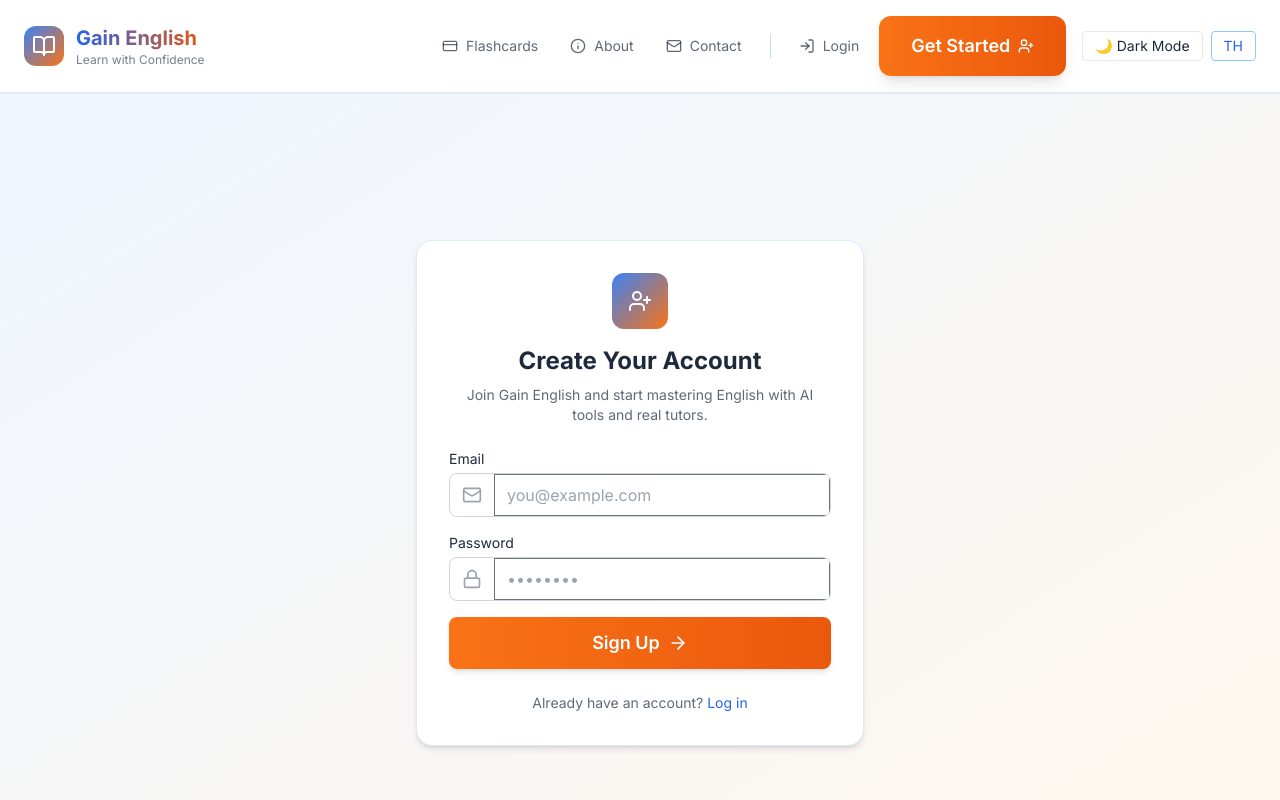
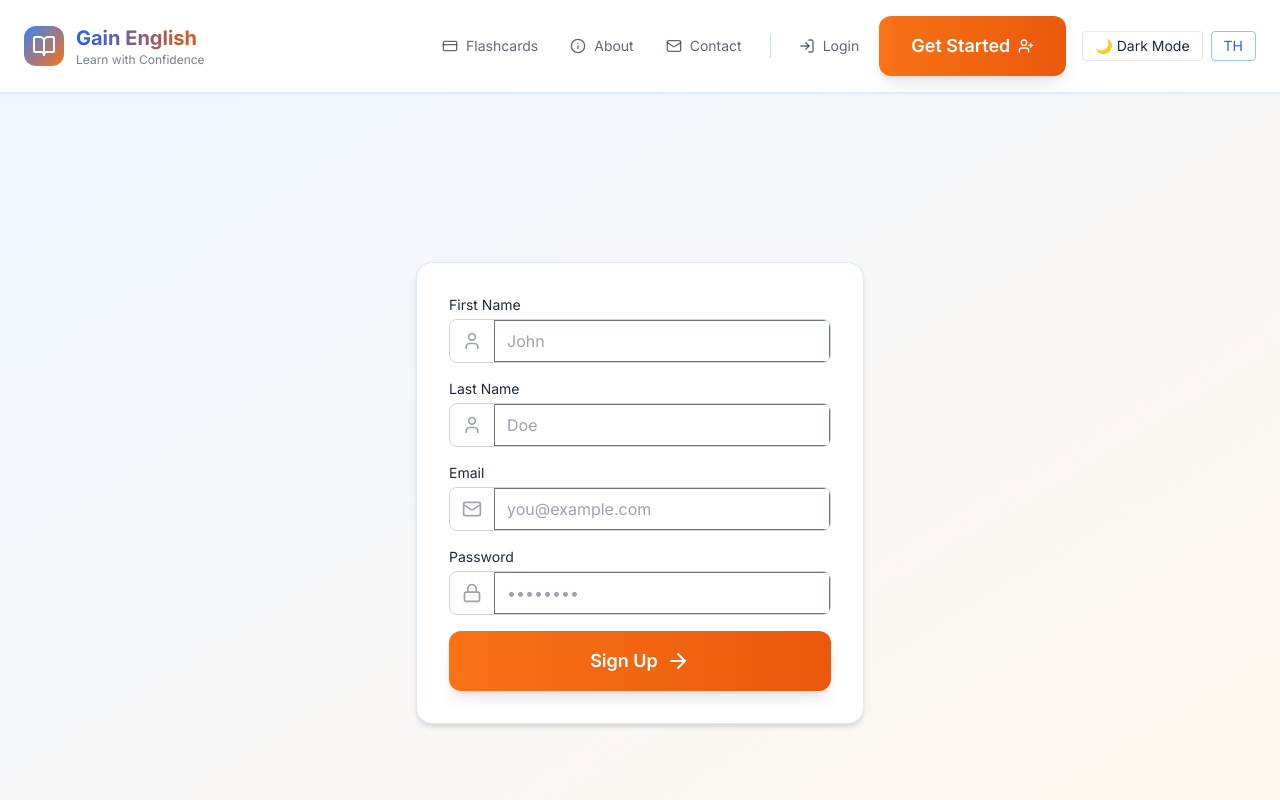
Before and after one commit to afk-bro/tiger-english, a React (Vite) app: page /register in a window 1280 px wide. Shown: the top 800 px of the page. Built offline with nearby package versions, Linux system fonts and the light colour scheme.

Commit message:
refactor(register): modularize form with FormInput and add first/last name fields

```diff
--- /dev/null
+++ b/src/components/ui/FormInput.tsx
@@ -0,0 +1,42 @@
+// src/components/ui/FormInput.tsx
+import type { ReactNode } from 'react';
+
+type FormInputProps = {
+  label: string;
+  icon: ReactNode;
+  type?: string;
+  value: string;
+  onChange: (val: string) => void;
+  placeholder?: string;
+  name?: string;
+};
+
+export default function FormInput({
+  label,
+  icon,
+  type = 'text',
+  value,
+  onChange,
+  placeholder = '',
+  name,
+}: FormInputProps) {
+  return (
+    <div>
+      <label className="text-sm font-medium block mb-1 text-text-light dark:text-text-dark">
+        {label}
+      </label>
+      <div className="flex items-center border border-gray-300 dark:border-gray-700 rounded-lg overflow-hidden bg-white dark:bg-base-dark">
+        <div className="px-3">{icon}</div>
+        <input
+          type={type}
+          name={name}
+          value={value}
+          onChange={(e) => onChange(e.target.value)}
+          className="w-full px-3 py-2 bg-transparent text-text-light dark:text-text-dark placeholder-gray-400 dark:placeholder-gray-500 focus:outline-none"
+          placeholder={placeholder}
+          required
+        />
+      </div>
+    </div>
+  );
+}
--- a/src/pages/Register.tsx
+++ b/src/pages/Register.tsx
@@ -1,10 +1,13 @@
-// src/pages/Register.tsx
 import { useState } from 'react';
+import { Link } from 'react-router-dom';
 import Layout from '../components/Layout';
-import { Link } from 'react-router-dom';
-import { UserPlus, Mail, Lock, ArrowRight } from 'lucide-react';
+import Button from '../components/ui/Button';
+import FormInput from '../components/ui/FormInput';
+import { Mail, Lock, User, ArrowRight } from 'lucide-react';
 
 export default function Register() {
+  const [firstName, setFirstName] = useState('');
+  const [lastName, setLastName] = useState('');
   const [email, setEmail] = useState('');
   const [password, setPassword] = useState('');
 
@@ -12,70 +15,50 @@ export default function Register() {
     <Layout>
       <section className="min-h-screen flex items-center justify-center bg-gradient-to-br from-primary-50 to-accent-50 dark:from-base-dark dark:to-primary-900/20 px-6 py-20">
         <div className="w-full max-w-md bg-white dark:bg-base-dark border border-primary-100 dark:border-primary-700/40 rounded-2xl shadow-md p-8 space-y-6">
-          <div className="text-center">
-            <div className="inline-flex items-center justify-center w-14 h-14 bg-gradient-to-br from-primary-500 to-accent-500 rounded-xl mb-4">
-              <UserPlus className="text-white w-6 h-6" />
-            </div>
-            <h2 className="text-2xl font-bold text-text-light dark:text-text-dark">Create Your Account</h2>
-            <p className="text-sm text-text-light/70 dark:text-text-dark/70 mt-2">
-              Join Gain English and start mastering English with AI tools and real tutors.
-            </p>
-          </div>
+          {/* ... header stuff here ... */}
 
           <form className="space-y-4">
-            <div>
-              <label className="text-sm font-medium block mb-1 text-text-light dark:text-text-dark">
-                Email
-              </label>
-              <div className="flex items-center border border-gray-300 dark:border-gray-700 rounded-lg overflow-hidden bg-white dark:bg-base-dark">
-                <div className="px-3">
-                  <Mail className="w-5 h-5 text-gray-400 dark:text-gray-500" />
-                </div>
-                <input
+            <FormInput
+              label="First Name"
+              icon={<User className="w-5 h-5 text-gray-400 dark:text-gray-500" />}
+              value={firstName}
+              onChange={setFirstName}
+              placeholder="John"
+              name="firstName"
+            />
+            <FormInput
+              label="Last Name"
+              icon={<User className="w-5 h-5 text-gray-400 dark:text-gray-500" />}
+              value={lastName}
+              onChange={setLastName}
+              placeholder="Doe"
+              name="lastName"
+            />
+            <FormInput
+              label="Email"
+              icon={<Mail className="w-5 h-5 text-gray-400 dark:text-gray-500" />}
               type="email"
               value={email}
-                  onChange={(e) => setEmail(e.target.value)}
-                  className="w-full px-3 py-2 bg-transparent text-text-light dark:text-text-dark placeholder-gray-400 dark:placeholder-gray-500 focus:outline-none"
+              onChange={setEmail}
               placeholder="you@example.com"
-                  required
+              name="email"
             />
-              </div>
-            </div>
-
-            <div>
-              <label className="text-sm font-medium block mb-1 text-text-light dark:text-text-dark">
-                Password
-              </label>
-              <div className="flex items-center border border-gray-300 dark:border-gray-700 rounded-lg overflow-hidden bg-white dark:bg-base-dark">
-                <div className="px-3">
-                  <Lock className="w-5 h-5 text-gray-400 dark:text-gray-500" />
-                </div>
-                <input
+            <FormInput
+              label="Password"
+              icon={<Lock className="w-5 h-5 text-gray-400 dark:text-gray-500" />}
               type="password"
               value={password}
-                  onChange={(e) => setPassword(e.target.value)}
-                  className="w-full px-3 py-2 bg-transparent text-text-light dark:text-text-dark placeholder-gray-400 dark:placeholder-gray-500 focus:outline-none"
+              onChange={setPassword}
               placeholder="••••••••"
-                  required
+              name="password"
             />
-              </div>
-            </div>
 
-            <button
-              type="submit"
-              className="w-full bg-gradient-to-r from-accent-500 to-accent-600 hover:from-accent-600 hover:to-accent-700 text-white py-3 px-4 rounded-lg text-lg font-semibold flex items-center justify-center gap-2 shadow-md hover:shadow-lg transition-all duration-200"
-            >
+            <Button type="submit" variant="primary" iconRight={<ArrowRight />} className="w-full">
               Sign Up
-              <ArrowRight className="w-5 h-5" />
-            </button>
+            </Button>
           </form>
 
-          <p className="text-sm text-center text-text-light/70 dark:text-text-dark/70">
-            Already have an account?{' '}
-            <Link to="/login" className="text-primary-600 dark:text-primary-400 font-medium hover:underline">
-              Log in
-            </Link>
-          </p>
+          {/* ... login link ... */}
         </div>
       </section>
     </Layout>
```
Lines whose indentation alone changed are shown as unchanged.
